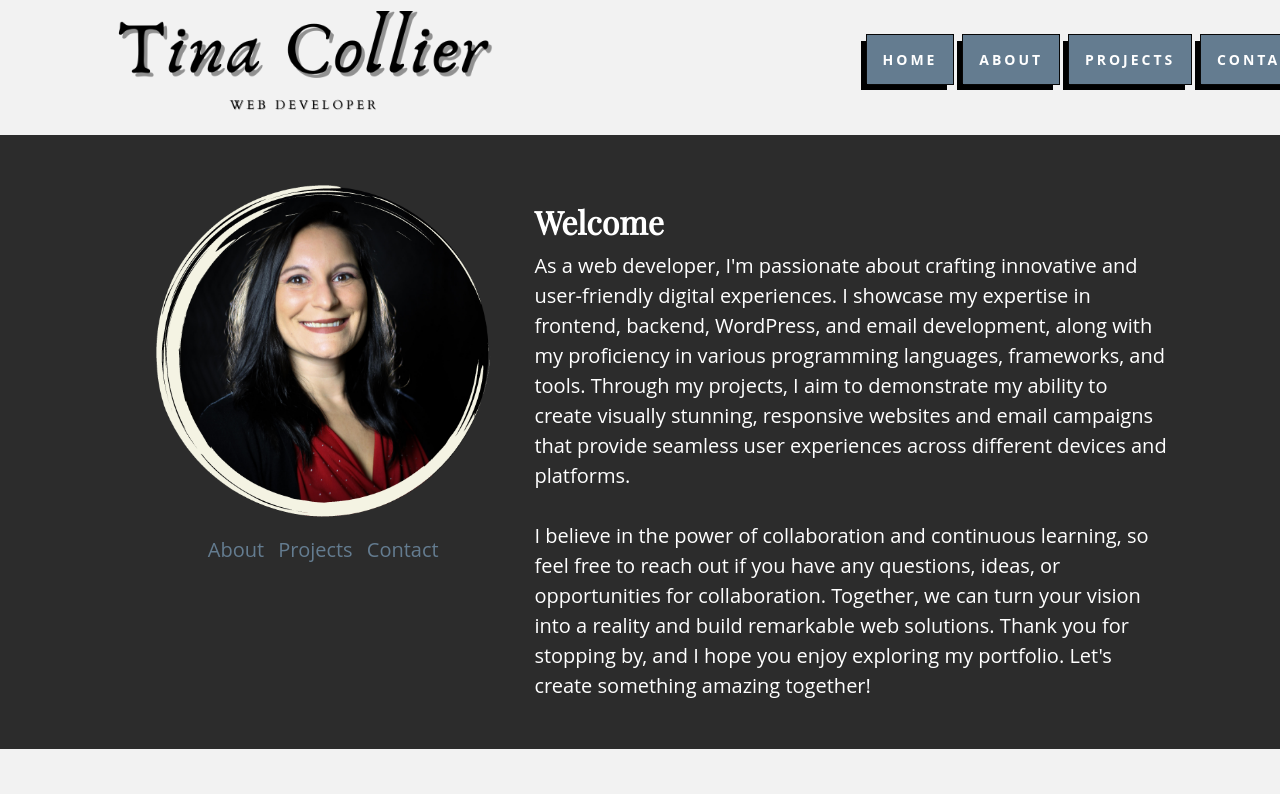
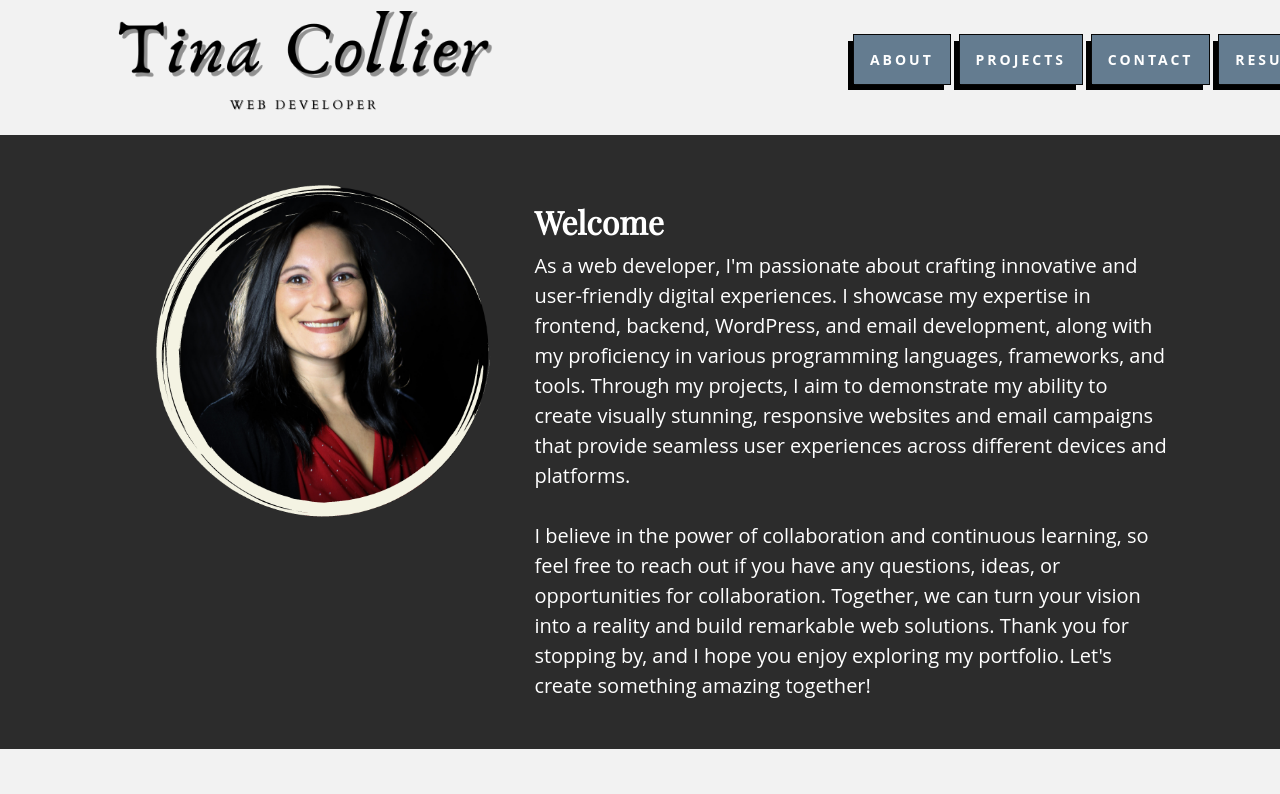
Before and after one commit to TinaCollier/portfolio-built-with-cc-css, a plain HTML site: page index.html in a window 1280 px wide. Shown: the top 794 px of the page. Drawn offline with nearby package versions, Linux system fonts and the light colour scheme.

Commit message:
Mobile NavBar: hide on desktop. Added resume link to nav.

```diff
--- a/index.html
+++ b/index.html
@@ -22,10 +22,10 @@
                 </div>
                 <nav class="hide-on-mobile">
                     <ul class="nav-links">
-                        <li><a href="#home" class="btn btn-tinaBlue btn-shadow">Home</a></li>
                         <li><a href="#about_me" class="btn btn-tinaBlue btn-shadow">About</a></li>
                         <li><a href="#projects" class="btn btn-tinaBlue btn-shadow">Projects</a></li>
                         <li><a href="#contact" class="btn btn-tinaBlue btn-shadow">Contact</a></li>
+                        <li><a href="https://docs.google.com/document/d/e/2PACX-1vQuzkkMAtoI3P2KThWwA5h3dNORWP1J5W0VfYBBGXct6FiA0kQVAcZC0dRqiagq2FC20uS8qPkPxXVp/pub" class="btn btn-tinaBlue btn-shadow">Resume</a></li>
                     </ul>
                 </nav>
             </div>
@@ -39,7 +39,7 @@
                 <div class="hero-img">
                     <img src="./images/hero-bio-pic.png" width="80%">
                 </div style="">
-                <nav class="hide-on-desktop" style="display: flex; justify-content: space-around;">
+                <nav class="hide-on-desktop">
                     <ul class="mobile-nav">
                         <li><a href="#about_me">About</a></li>
                         <li><a href="#projects">Projects</a></li>
```
